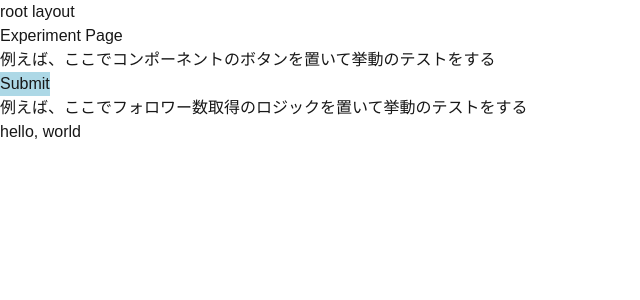
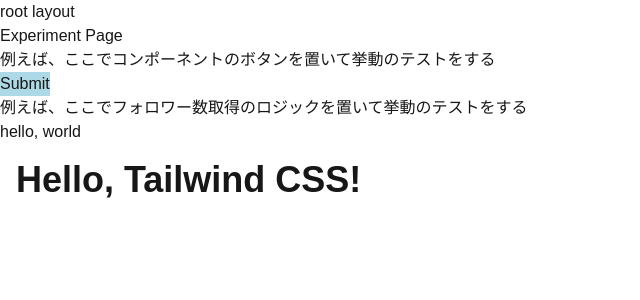
Before and after one commit to Kazuki0320/sns-scouter, a Next.js app: page /experiment in a window 1280 px wide. Shown: the top 300 px of the page, without its empty margins (0-640 px from the left). Built offline with nearby package versions, Linux system fonts and the light colour scheme.

Commit message:
✨ feat: Tailwind CSS の実験コードを追加。適用されていることを確認

```diff
--- a/src/app/experiment/page.tsx
+++ b/src/app/experiment/page.tsx
@@ -13,6 +13,9 @@ export default function Page() {
         例えば、ここでフォロワー数取得のロジックを置いて挙動のテストをする
       </h3>
       <p>hello, world</p>
+      <div className="container mx-auto p-4">
+        <h1 className="text-4xl font-bold">Hello, Tailwind CSS!</h1>
+      </div>
     </>
   );
 }
```
Also changed, not shown: 1 other file (tests, documents, lock files or other folders).
